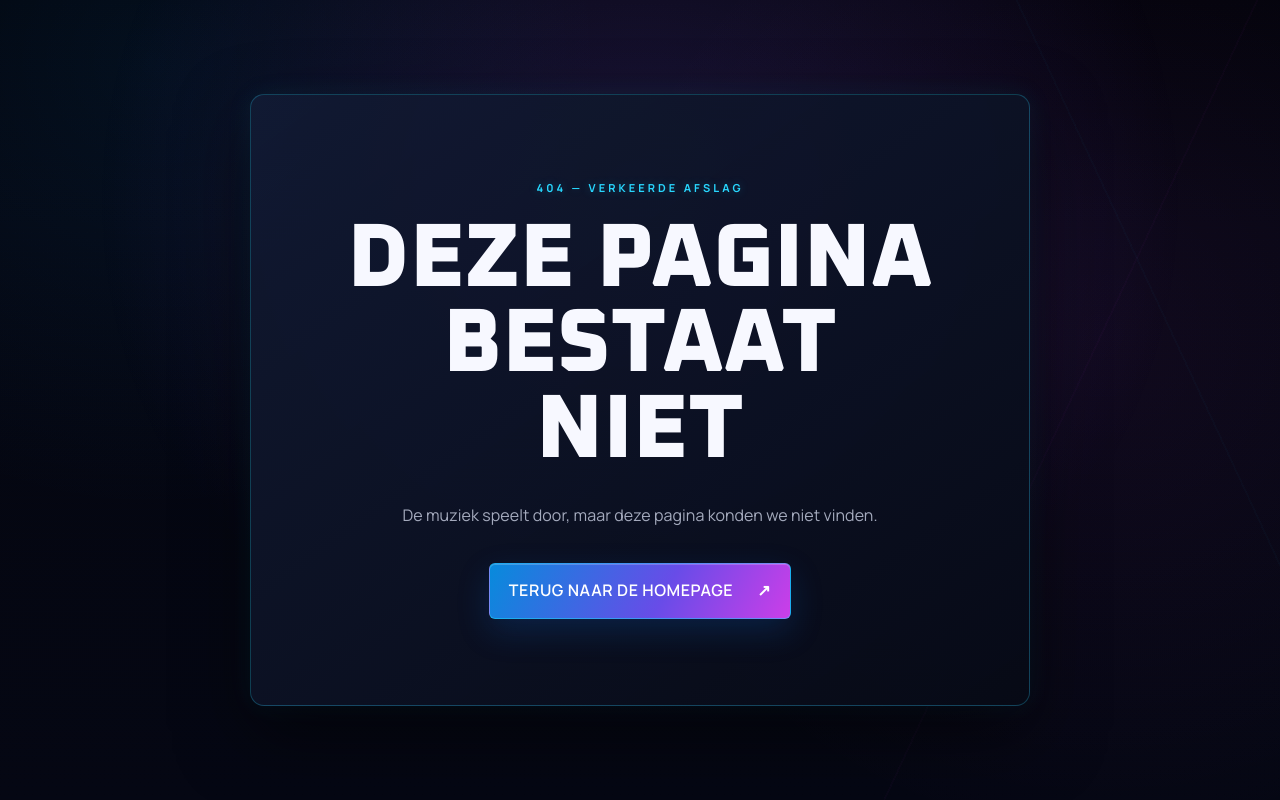
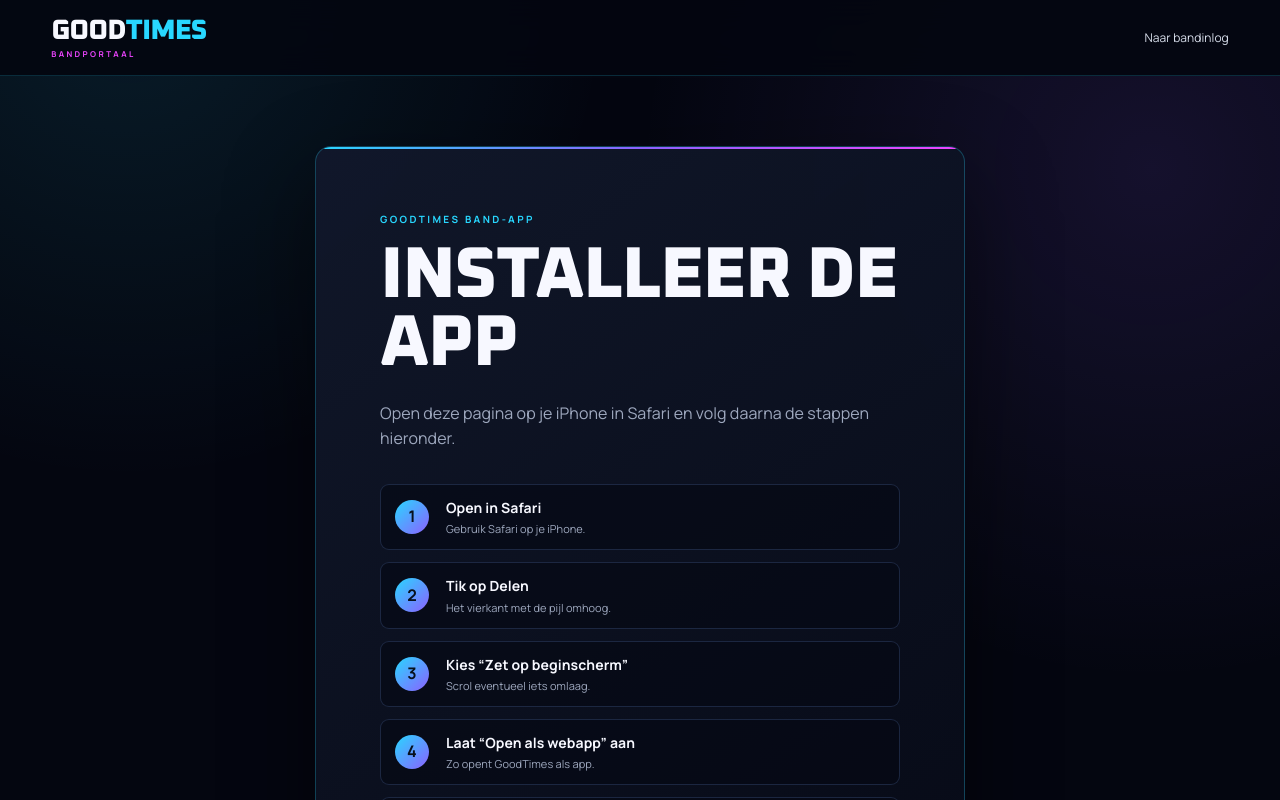
Before and after one commit to Goodtimes26/Goodtimes-website, a Next.js app: page /bandinlog/installeren in a window 1280 px wide. Before the commit this address had no page. Shown: the top 800 px of the page. Built offline with nearby package versions, Linux system fonts and the light colour scheme.

Commit message:
Add Esther Band-app test invitation page

```diff
--- /dev/null
+++ b/app/bandinlog/installeren/InstallGuide.tsx
@@ -0,0 +1,45 @@
+"use client";
+
+import Link from "next/link";
+import { useEffect, useState } from "react";
+
+export function InstallGuide() {
+  const [isIphone, setIsIphone] = useState(false);
+
+  useEffect(() => {
+    const appleMobile = /iPhone|iPad|iPod/i.test(navigator.userAgent);
+    queueMicrotask(() => setIsIphone(appleMobile));
+  }, []);
+
+  return (
+    <main className="portal-shell portal-login-shell">
+      <header className="portal-public-header">
+        <Link className="portal-brand" href="/">
+          GOOD<span>TIMES</span><small>BANDPORTAAL</small>
+        </Link>
+        <Link className="portal-back-link" href="/bandinlog/">Naar bandinlog</Link>
+      </header>
+
+      <section className="portal-login-card portal-install-card" aria-labelledby="install-title">
+        <p className="portal-eyebrow">GoodTimes Band-app</p>
+        <h1 id="install-title">Installeer de app</h1>
+        <p className="portal-lead">
+          {isIphone
+            ? "Volg deze vijf korte stappen op je iPhone."
+            : "Open deze pagina op je iPhone in Safari en volg daarna de stappen hieronder."}
+        </p>
+
+        <ol className="portal-install-steps">
+          <li><strong>Open in Safari</strong><span>Gebruik Safari op je iPhone.</span></li>
+          <li><strong>Tik op Delen</strong><span>Het vierkant met de pijl omhoog.</span></li>
+          <li><strong>Kies “Zet op beginscherm”</strong><span>Scrol eventueel iets omlaag.</span></li>
+          <li><strong>Laat “Open als webapp” aan</strong><span>Zo opent GoodTimes als app.</span></li>
+          <li><strong>Tik op “Voeg toe”</strong><span>Open daarna het GT-icoon.</span></li>
+        </ol>
+
+        <Link className="portal-primary" href="/bandinlog/">Open GoodTimes Band-app</Link>
+        <p className="portal-security-note">Persoonlijke bandinlog · beveiligd met Supabase</p>
+      </section>
+    </main>
+  );
+}
--- /dev/null
+++ b/app/bandinlog/installeren/page.tsx
@@ -0,0 +1,12 @@
+import type { Metadata } from "next";
+import { InstallGuide } from "./InstallGuide";
+
+export const metadata: Metadata = {
+  title: "GoodTimes Band-app installeren",
+  description: "Installeer de beveiligde GoodTimes Band-app op je iPhone.",
+  robots: { index: false, follow: false },
+};
+
+export default function InstallPage() {
+  return <InstallGuide />;
+}
--- a/app/bandportaal/portal.css
+++ b/app/bandportaal/portal.css
@@ -91,6 +91,7 @@
 .portal-login-shell{display:grid;grid-template-rows:auto 1fr}
 .portal-login-card{position:relative;align-self:center;width:min(calc(100% - 36px),560px);margin:70px auto;padding:clamp(34px,6vw,64px);overflow:hidden;border:1px solid rgba(40,215,255,.26);border-radius:16px;background:linear-gradient(145deg,rgba(17,24,43,.96),rgba(6,9,21,.98));box-shadow:0 32px 90px rgba(0,0,0,.48)}
 .portal-login-card:before{content:"";position:absolute;inset:0 0 auto;height:2px;background:linear-gradient(90deg,var(--portal-cyan),var(--portal-violet),var(--portal-magenta))}
+.portal-install-card{width:min(calc(100% - 36px),650px)}.portal-install-steps{display:grid;gap:12px;margin:0 0 28px;padding:0;list-style:none;counter-reset:install-step}.portal-install-steps li{counter-increment:install-step;display:grid;grid-template-columns:38px minmax(0,1fr);gap:2px 13px;align-items:center;padding:12px 14px;border:1px solid rgba(84,111,174,.28);border-radius:9px;background:rgba(5,9,20,.62)}.portal-install-steps li:before{content:counter(install-step);grid-row:1/3;display:grid;place-items:center;width:34px;height:34px;color:#07101d;border-radius:50%;background:linear-gradient(135deg,var(--portal-cyan),var(--portal-violet));font-weight:900}.portal-install-steps strong{font-size:14px}.portal-install-steps span{color:var(--portal-muted);font-size:11px;line-height:1.45}.portal-install-card>.portal-primary{width:100%;text-decoration:none}
 .portal-eyebrow{margin:0 0 15px;color:var(--portal-cyan);font-size:10px;font-weight:700;letter-spacing:2.4px;text-transform:uppercase}
 .portal-login-card h1,.portal-section h1{margin:0;font:800 clamp(42px,6vw,72px)/.95 var(--font-display);letter-spacing:-1.5px;text-transform:uppercase}
 .portal-section h2{margin:0 0 22px;font:750 clamp(28px,4vw,42px)/1 var(--font-display);text-transform:uppercase}
```
